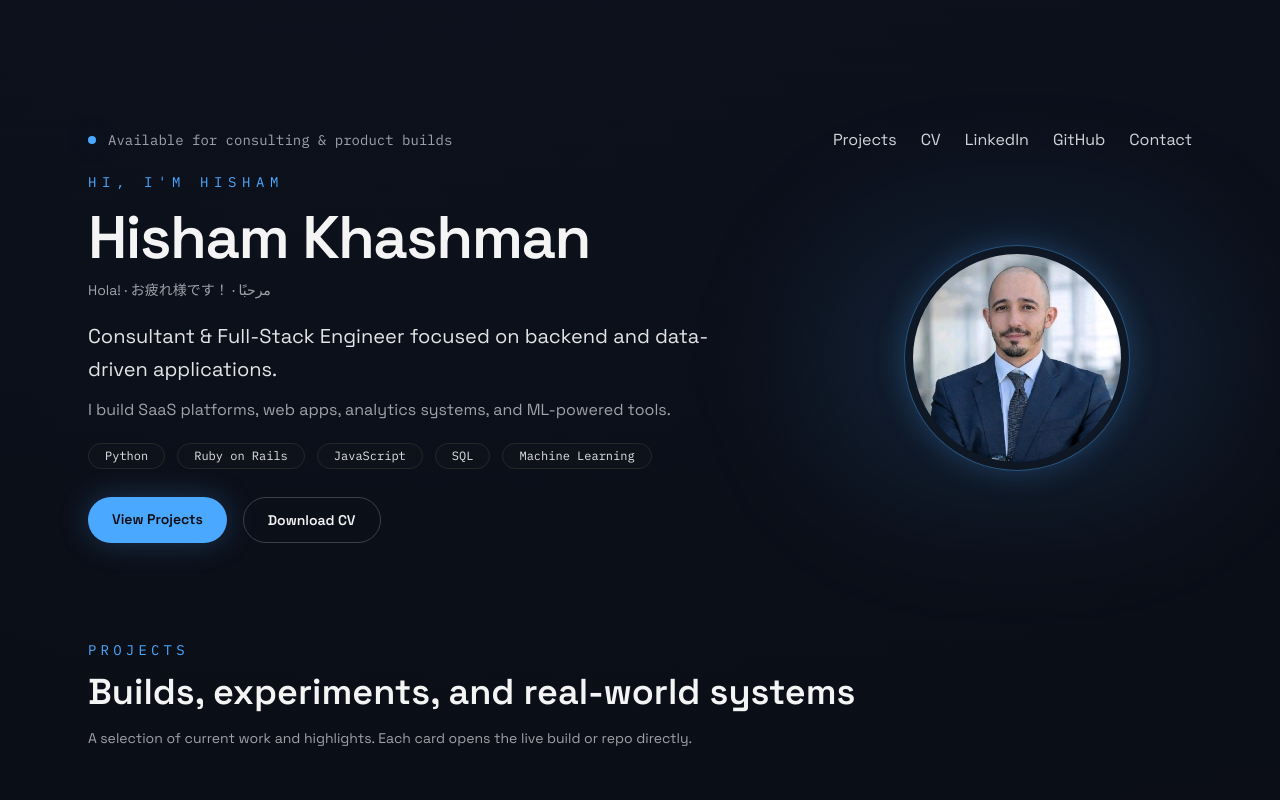
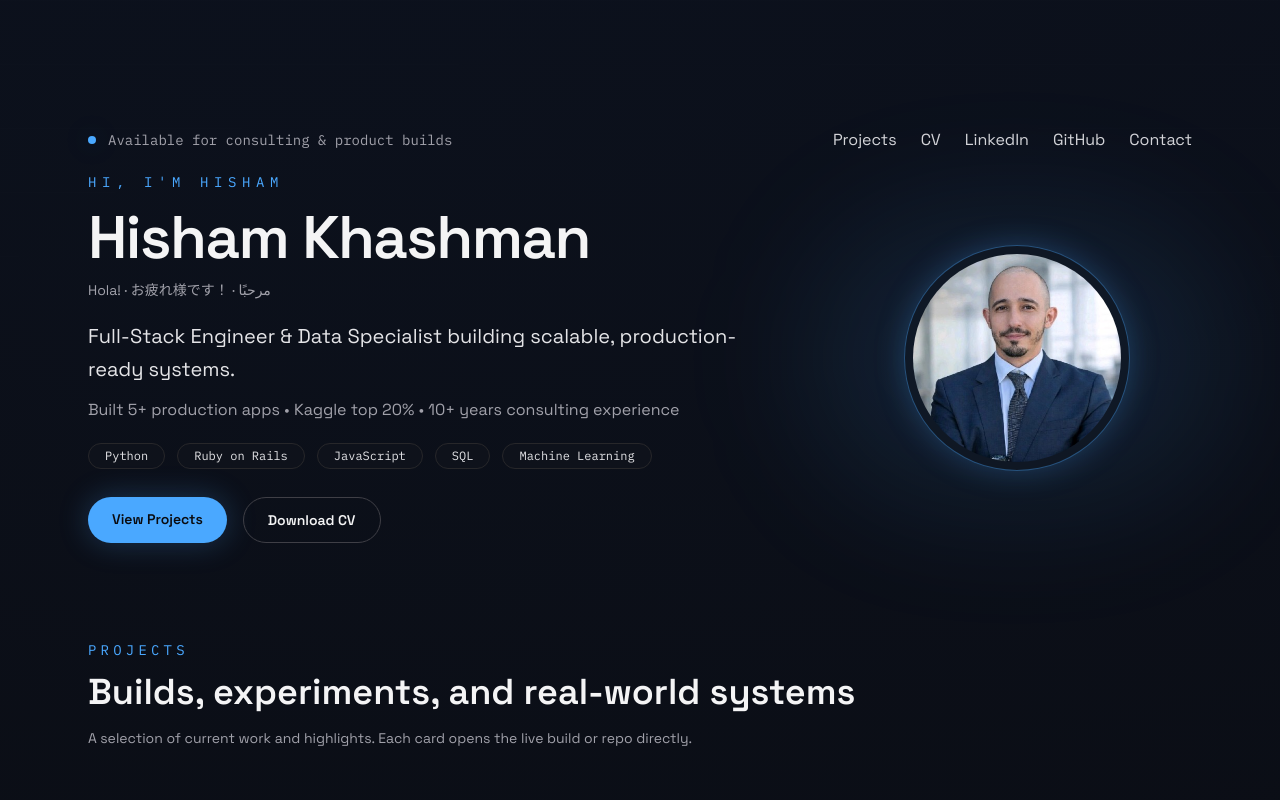
Before and after one commit to Hishamkhashman1/portfolio, a Next.js app: page / in a window 1280 px wide. Shown: the top 800 px of the page. Built offline with nearby package versions, Linux system fonts and the light colour scheme.

Commit message:
updated Headline and description

```diff
--- a/data/profile.ts
+++ b/data/profile.ts
@@ -1,14 +1,14 @@
 export const profile = {
   name: "Hisham Khashman",
   greeting: "Hola! · お疲れ様です！ · مرحبًا",
-  title: "Consultant & Full-Stack Engineer focused on backend and data-driven applications.",
+  title: "Full-Stack Engineer & Data Specialist building scalable, production-ready systems.",
   summary:
-    "I build SaaS platforms, web apps, analytics systems, and ML-powered tools.",
+    "Built 5+ production apps • Kaggle top 20% • 10+ years consulting experience",
   stack: ["Python", "Ruby on Rails", "JavaScript", "SQL", "Machine Learning"],
   email: "hisham.khashman@gmail.com",
   links: {
     github: "https://github.com/Hishamkhashman1",
-    linkedin: "https://www.linkedin.com/in/your-handle",
+    linkedin: "https://www.linkedin.com/in/hishamkhashman",
     cv: "/cv.pdf"
   },
   background:
```
